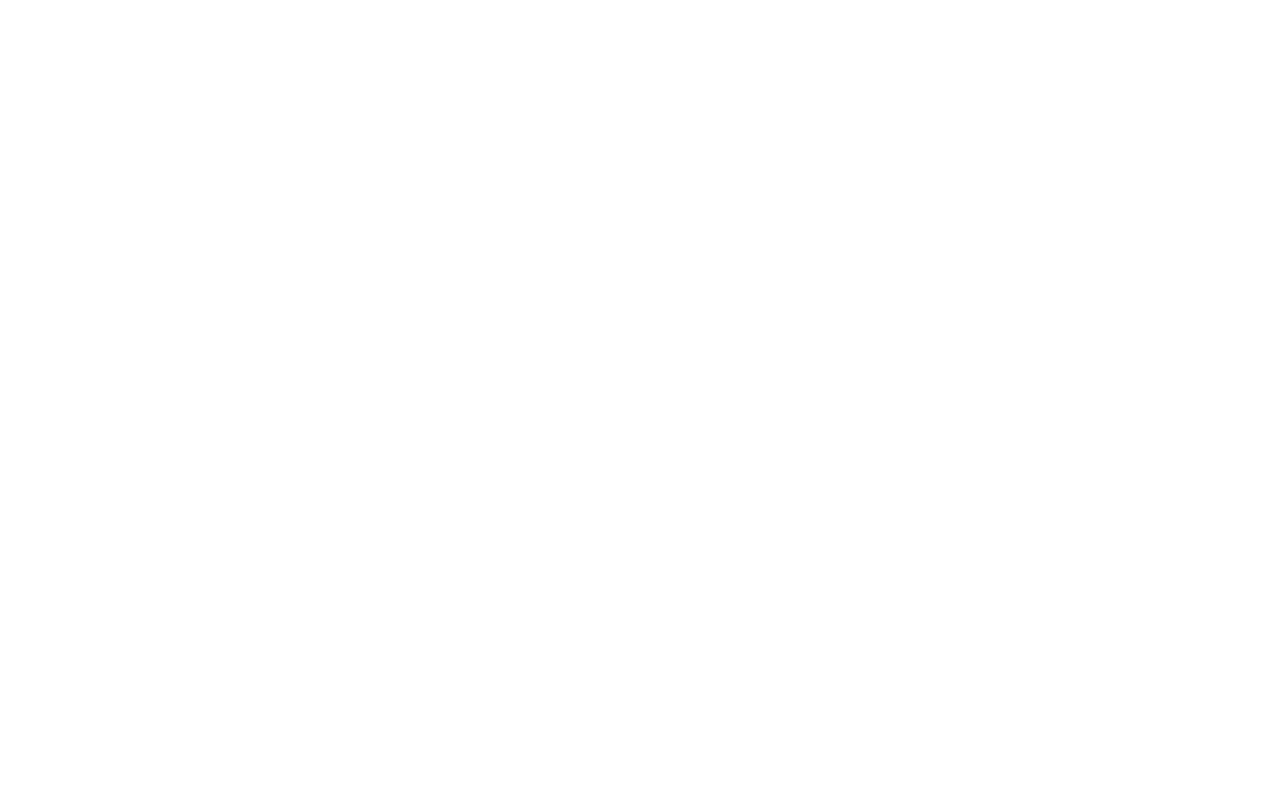
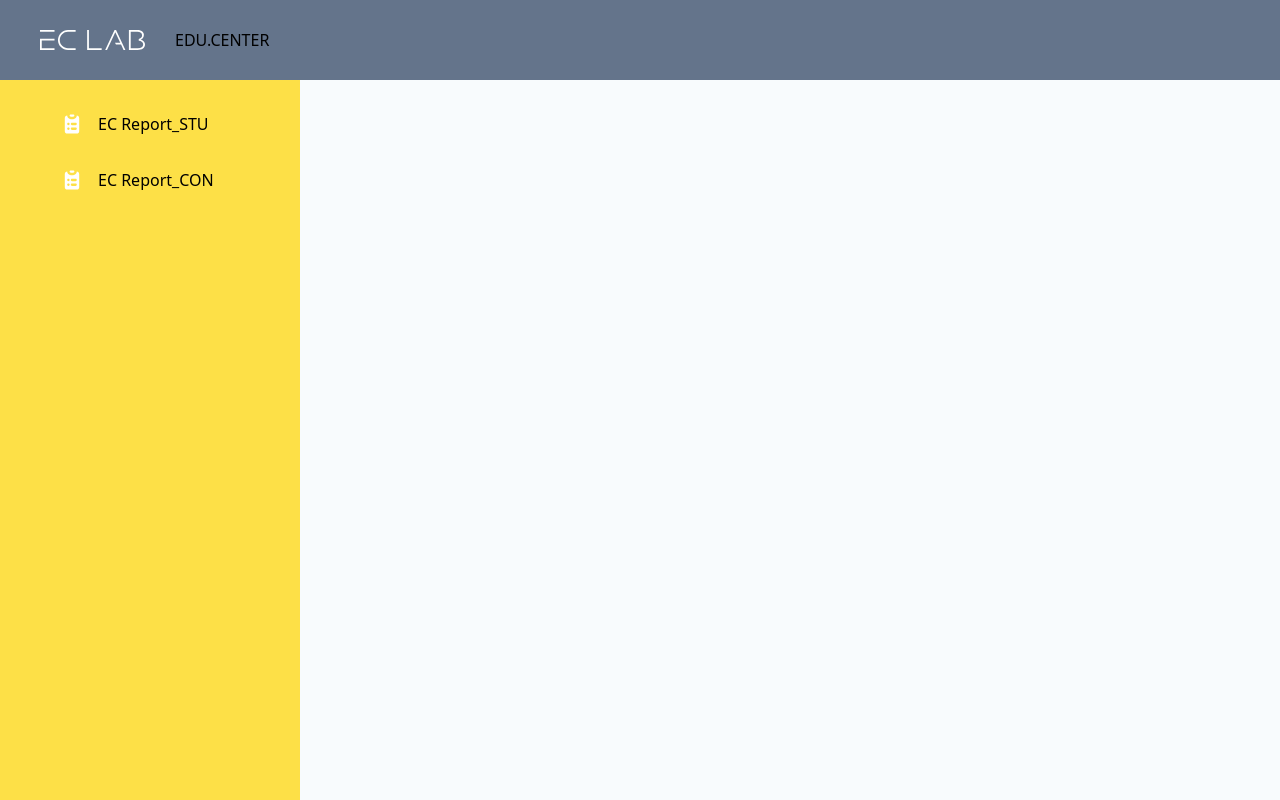
Before and after one commit to petercoco626/eclab_assignment, a Next.js app: page / in a window 1280 px wide. Built offline with nearby package versions, Linux system fonts and the light colour scheme.

Commit message:
[feat] 레이아웃 기본구조 설계

```diff
--- a/app/(pages)/page.tsx
+++ b/app/(pages)/page.tsx
@@ -1,5 +1,3 @@
 export default function Home() {
-  return (
-    <div className="grid grid-rows-[20px_1fr_20px] items-center justify-items-center min-h-screen p-8 pb-20 gap-16 sm:p-20 font-[family-name:var(--font-geist-sans)]"></div>
-  );
+  return <div className="w-full h-full"></div>;
 }
--- a/app/layout.tsx
+++ b/app/layout.tsx
@@ -1,21 +1,12 @@
-import type { Metadata } from "next";
-import localFont from "next/font/local";
-import "./globals.css";
-
-const geistSans = localFont({
-  src: "./fonts/GeistVF.woff",
-  variable: "--font-geist-sans",
-  weight: "100 900",
-});
-const geistMono = localFont({
-  src: "./fonts/GeistMonoVF.woff",
-  variable: "--font-geist-mono",
-  weight: "100 900",
-});
+import type { Metadata } from 'next';
+import './globals.css';
+import { Header } from '@/components/header';
+import { Sidebar } from '@/components/sidebar';
+import clsx from 'clsx';
 
 export const metadata: Metadata = {
-  title: "Create Next App",
-  description: "Generated by create next app",
+  title: 'Create Next App',
+  description: 'Generated by create next app',
 };
 
 export default function RootLayout({
@@ -25,10 +16,20 @@
 }>) {
   return (
     <html lang="en">
-      <body
-        className={`${geistSans.variable} ${geistMono.variable} antialiased`}
-      >
-        {children}
+      <body className="w-screen h-dvh">
+        <Header />
+        <main className="w-full h-[calc(100%-80px)] flex ">
+          <Sidebar />
+          <section
+            className={clsx(
+              'w-full sm:w-[calc(100%-300px)] h-full',
+              'px-4 py-10 sm:px-[148px] sm:py-[60px]',
+              'bg-[#F8FBFD]'
+            )}
+          >
+            {children}
+          </section>
+        </main>
       </body>
     </html>
   );
--- /dev/null
+++ b/components/header/index.tsx
@@ -0,0 +1,56 @@
+import clsx from 'clsx';
+
+export function Header() {
+  return (
+    <header
+      className={clsx(
+        'h-20 w-full bg-slate-500',
+        'px-4 sm:px-10 box-border',
+        'flex items-center justify-between'
+      )}
+    >
+      <div className="flex items-center gap-[30px]">
+        <IcLogo />
+        <div>EDU.CENTER</div>
+      </div>
+      <button className="hidden sm:block"></button>
+    </header>
+  );
+}
+
+function IcLogo() {
+  return (
+    <svg
+      xmlns="http://www.w3.org/2000/svg"
+      width="105"
+      height="20"
+      viewBox="0 0 105 20"
+      fill="none"
+    >
+      <path
+        d="M105 14.4209C104.962 13.0322 104.49 11.9389 103.596 11.1715C102.833 10.5164 101.915 10.0273 100.864 9.71416C101.556 9.38883 102.195 8.9119 102.769 8.29223C103.475 7.52649 103.854 6.45257 103.894 5.10035V5.09814V5.09592V5.0406C103.892 4.40709 103.776 3.81397 103.552 3.27618C103.33 2.74559 103 2.26147 102.571 1.83821C101.99 1.27054 101.242 0.827914 100.348 0.523056C99.4501 0.216539 98.419 0.059407 97.2833 0.0566406H88.9097V19.9974H97.708C99.9071 19.9808 101.68 19.4834 102.978 18.5202C104.291 17.5459 104.971 16.1875 105 14.484V14.4823V14.4807V14.4209ZM90.7146 1.72644H97.2489C98.8025 1.73972 100.007 2.06394 100.826 2.68915C101.644 3.31104 102.046 4.12436 102.054 5.17504V5.22705C102.027 6.4924 101.579 7.42856 100.684 8.08917C100.176 8.46485 99.5658 8.73873 98.8698 8.9036L98.7414 8.93403V10.8429L98.8881 10.8606C100.044 11 100.985 11.2971 101.684 11.7441C102.671 12.3771 103.155 13.2507 103.163 14.4148V14.4685C103.144 15.6697 102.675 16.5842 101.727 17.2615C100.779 17.9437 99.4451 18.2967 97.7614 18.3099H90.7146V1.72644Z"
+        fill="white"
+      />
+      <path
+        d="M85.288 19.7636L76.1489 0.147052L76.1045 0.0507812H75.9977H74.578H74.4719L74.4268 0.147052L65.2883 19.7636L65.1782 19.9993H65.4395H66.8575H66.9642L67.0087 19.9031L75.2879 2.13222L80.2452 12.7729H75.2873H74.9988L75.1428 13.0219L75.9616 14.4339L76.01 14.5169H76.1061H81.0578L83.5671 19.9031L83.6121 19.9993H83.7183H85.1368H85.3981L85.288 19.7636Z"
+        fill="white"
+      />
+      <path
+        d="M61.5005 18.2563H48.9039V0.197234V0.03125H48.7371H47.3191H47.1523V0.197234V19.8337V19.9997H47.3191H61.5005H61.6673V19.8337V18.4223V18.2563H61.5005Z"
+        fill="white"
+      />
+      <path
+        d="M35.4681 0.0626221H27.9894C26.6375 0.0626221 25.3257 0.325984 24.0911 0.846068C22.8982 1.34789 21.8276 2.06716 20.9076 2.98229C19.9876 3.89797 19.2655 4.96358 18.7614 6.15093C18.2388 7.37976 17.9742 8.68551 17.9742 10.0311C17.9742 11.3767 18.2388 12.6824 18.7614 13.9112C19.2655 15.0986 19.9882 16.1642 20.9076 17.0799C21.8276 17.9956 22.8982 18.7143 24.0911 19.2161C25.3257 19.7362 26.6375 19.9995 27.9894 19.9995H35.6349V18.2562H27.9894C25.782 18.2562 23.707 17.4008 22.1461 15.8472C20.5852 14.2936 19.7258 12.2282 19.7258 10.0311C19.7258 7.83401 20.5852 5.76861 22.1461 4.215C23.707 2.66138 25.782 1.80601 27.9894 1.80601H35.6349V0.0626221H35.4681Z"
+        fill="white"
+      />
+      <path
+        d="M14.3482 8.68945H0.166762H0V8.85544V19.8336V19.9996H0.166762H14.3482H14.515V19.8336V18.4222V18.2562H14.3482H1.75156V10.4328H14.3482H14.515V10.2669V8.85544V8.68945H14.3482Z"
+        fill="white"
+      />
+      <path
+        d="M14.3482 0H0.166762H0V0.165984V1.5774V1.74339H0.166762H14.3482H14.515V1.5774V0.165984V0H14.3482Z"
+        fill="white"
+      />
+    </svg>
+  );
+}
--- /dev/null
+++ b/components/sidebar/index.tsx
@@ -0,0 +1,64 @@
+import clsx from 'clsx';
+import Link from 'next/link';
+
+export function Sidebar() {
+  return (
+    <aside
+      className={clsx(
+        'w-[300px] h-full bg-yellow-300',
+        'hidden sm:block',
+        'px-10 py-4 box-border'
+      )}
+    >
+      <section>
+        {sidebarItems.map((item) => (
+          <Link
+            key={item.href}
+            href={item.href}
+            className="px-5 py-4 rounded flex items-center gap-[14px]"
+          >
+            <IcClipboard />
+            <span>{item.title}</span>
+          </Link>
+        ))}
+      </section>
+    </aside>
+  );
+}
+
+const sidebarItems: {
+  title: string;
+  href: string;
+}[] = [
+  {
+    title: 'EC Report_STU',
+    href: '/',
+  },
+  {
+    title: 'EC Report_CON',
+    href: '/counselor',
+  },
+];
+
+function IcClipboard() {
+  return (
+    <svg
+      xmlns="http://www.w3.org/2000/svg"
+      width="24"
+      height="24"
+      viewBox="0 0 24 24"
+      fill="none"
+    >
+      <path
+        d="M10.8 2.40002C10.1372 2.40002 9.59999 2.93728 9.59999 3.60002C9.59999 4.26277 10.1372 4.80002 10.8 4.80002H13.2C13.8627 4.80002 14.4 4.26277 14.4 3.60002C14.4 2.93728 13.8627 2.40002 13.2 2.40002H10.8Z"
+        fill="white"
+      />
+      <path
+        fillRule="evenodd"
+        clipRule="evenodd"
+        d="M4.79999 6.00002C4.79999 4.67454 5.8745 3.60002 7.19999 3.60002C7.19999 5.58825 8.81176 7.20002 10.8 7.20002H13.2C15.1882 7.20002 16.8 5.58825 16.8 3.60002C18.1255 3.60002 19.2 4.67454 19.2 6.00002V19.2C19.2 20.5255 18.1255 21.6 16.8 21.6H7.19999C5.8745 21.6 4.79999 20.5255 4.79999 19.2V6.00002ZM8.39999 10.8C7.73725 10.8 7.19999 11.3373 7.19999 12C7.19999 12.6628 7.73725 13.2 8.39999 13.2H8.41199C9.07473 13.2 9.61199 12.6628 9.61199 12C9.61199 11.3373 9.07473 10.8 8.41199 10.8H8.39999ZM12 10.8C11.3372 10.8 10.8 11.3373 10.8 12C10.8 12.6628 11.3372 13.2 12 13.2H15.6C16.2627 13.2 16.8 12.6628 16.8 12C16.8 11.3373 16.2627 10.8 15.6 10.8H12ZM8.39999 15.6C7.73725 15.6 7.19999 16.1373 7.19999 16.8C7.19999 17.4628 7.73725 18 8.39999 18H8.41199C9.07473 18 9.61199 17.4628 9.61199 16.8C9.61199 16.1373 9.07473 15.6 8.41199 15.6H8.39999ZM12 15.6C11.3372 15.6 10.8 16.1373 10.8 16.8C10.8 17.4628 11.3372 18 12 18H15.6C16.2627 18 16.8 17.4628 16.8 16.8C16.8 16.1373 16.2627 15.6 15.6 15.6H12Z"
+        fill="white"
+      />
+    </svg>
+  );
+}
```
Also changed, not shown: package.json (+6 -5 lines), 1 other file (tests, documents, lock files or other folders).
